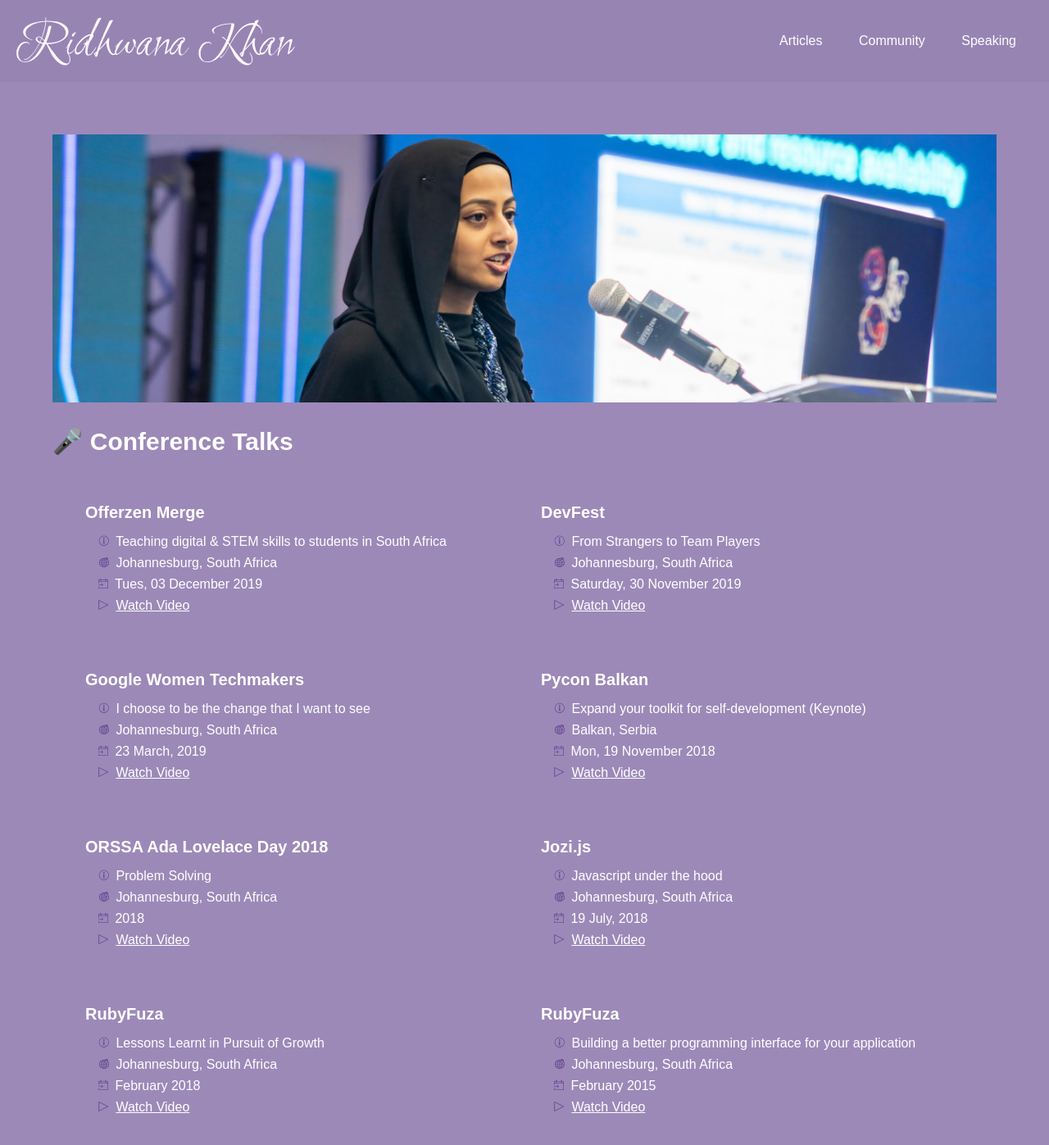
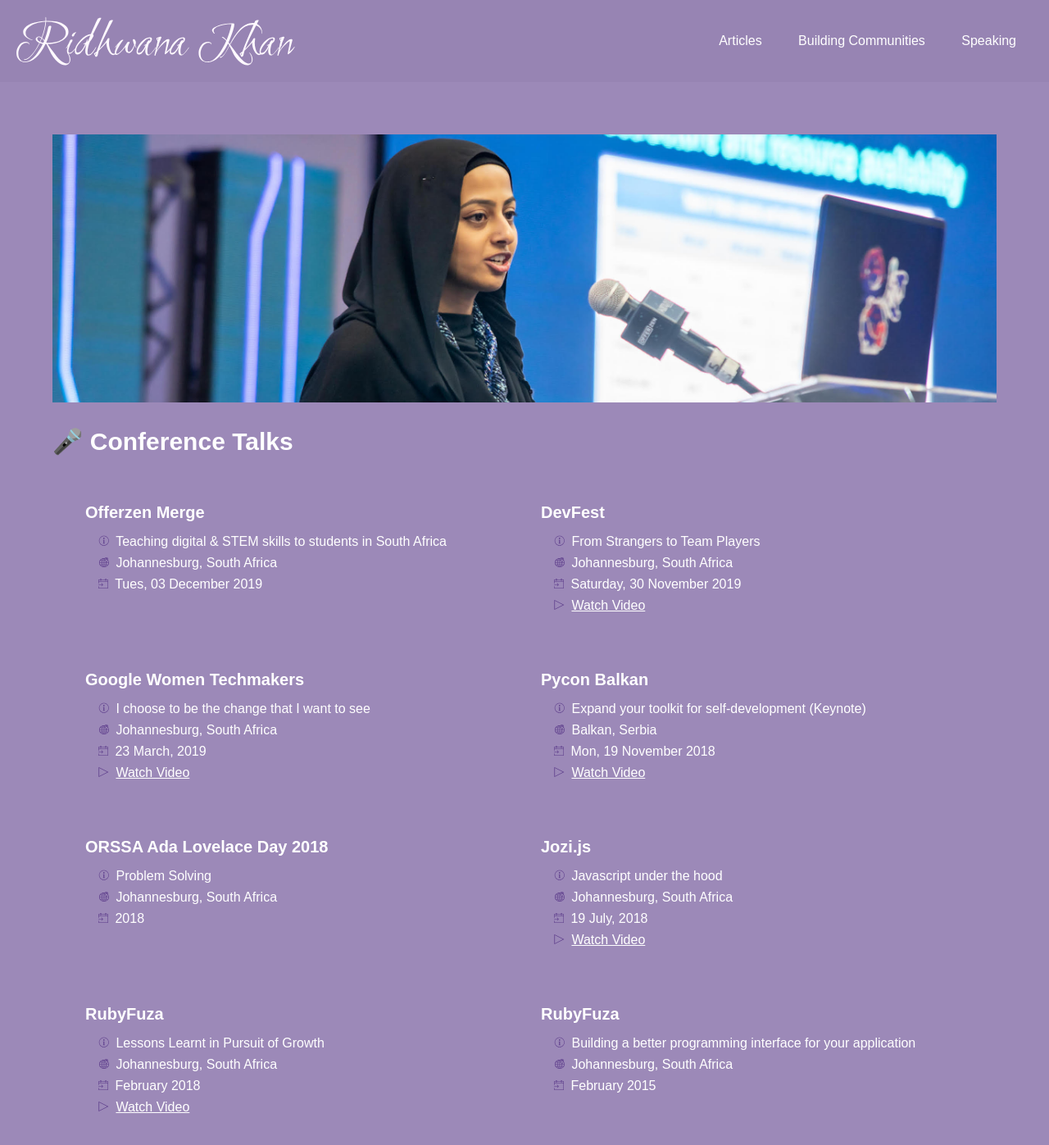
Before and after one commit to Ridhwana/Ridhwana.github.io, a Jekyll site: the page built from speaking.md, in a window 1280 px wide and 1400 px high. Shown: the top 1397 px of the window at 82% size. Built offline with Jekyll 4.4.1, drawn with Linux system fonts in a browser that asks for light colours.

Commit message:
feat: some cleanup

```diff
--- a/_data/podcasts.yml
+++ b/_data/podcasts.yml
@@ -36,7 +36,7 @@
   conference: Tshwane FM Radiostation
   conference_logo: zadevchat.png
   date: 2018
-  media: https://zadevchat.io/6/
+  media: null
   embed: null
   slides: null
   tags: techwomen
--- a/_layouts/speaking.html
+++ b/_layouts/speaking.html
@@ -30,13 +30,16 @@ layout: default
             <span>
               <img src="{{ "/assets/images/icons/calendar.svg" | absolute_url }}"/>
             </span>
-            {{ talk.date }}</div>
+            {{ talk.date }}
+          </div>
+          {% if talk.media %}
             <div class="talk-item__detail talk-item__detail--link">
               <span>
                 <img src="{{ "/assets/images/icons/play.svg" | absolute_url }}"/>
               </span>
-              <a href="{{ talk.media }}">Watch Video</a>
+                <a href="{{ talk.media }}" target="_blank">Watch Video</a>
             </div>
+          {% endif %}
         </div>
       </li>
     {% endfor %}
@@ -62,13 +65,16 @@ layout: default
             <span>
               <img src="{{ "/assets/images/icons/calendar.svg" | absolute_url }}"/>
             </span>
-            {{ talk.date }}</div>
+            {{ talk.date }}
+          </div>
+          {% if talk.media %}
             <div class="talk-item__link">
               <span>
                 <img src="{{ "/assets/images/icons/play.svg" | absolute_url }}"/>
               </span>
-              <a href="{{ talk.media }}">Listen to Interview</a>
+                <a href="{{ talk.media }}" target="_blank">Listen to Interview</a>
             </div>
+          {% endif %}
         </div>
       </li>
     {% endfor %}
--- a/events.md
+++ b/events.md
@@ -1,5 +1,5 @@
 ---
 layout: events
-title: Community
+title: Building Communities
 permalink: /events/
 ---
```
Also changed, not shown: _layouts/events.html (+8 -6 lines). Lines whose indentation alone changed are shown as unchanged.
